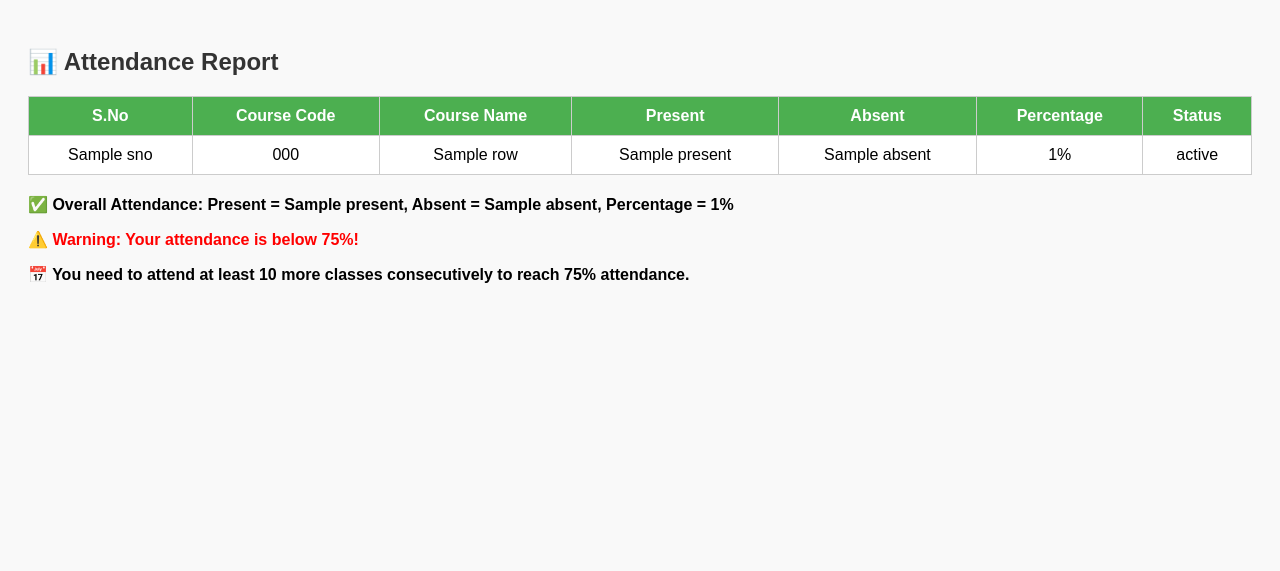
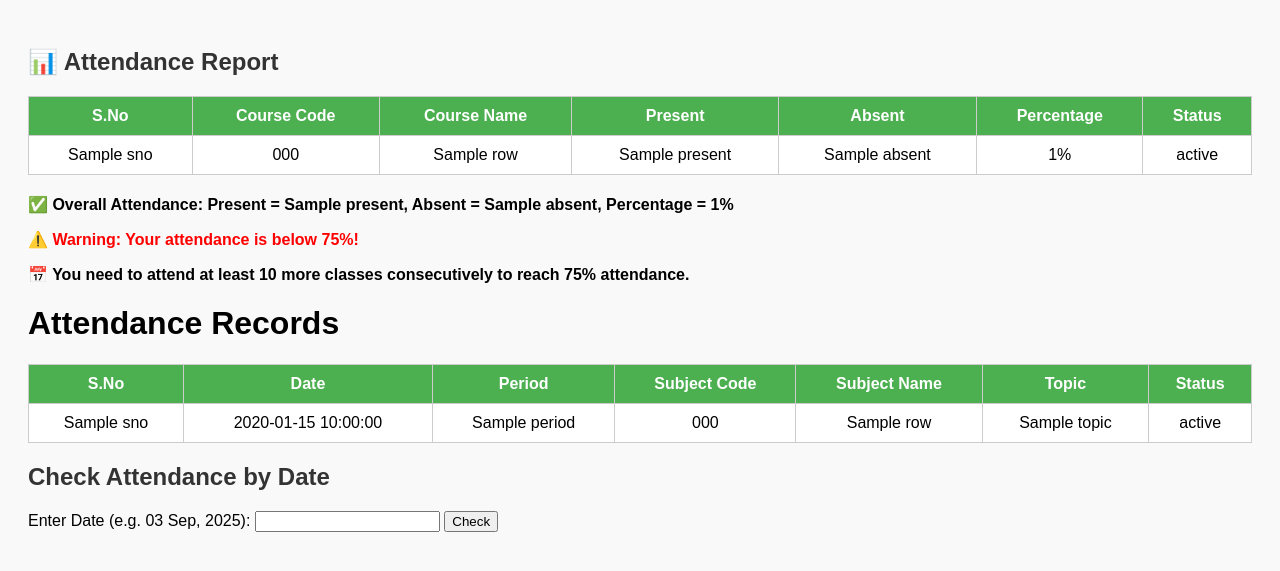
Before and after one commit to GKarthikeya/03.09.25, a Flask app: template templates/attendance.html in a window 1280 px wide. Shown: the top 571 px of the page. Run offline with Flask 3, Linux system fonts and the light colour scheme; the template is opened without the code that fills it: most values are stand-ins (such as "Sample title", 1, 10 or a date in 2020); parts of the project's set-up code (start-up, migrations or seed data) failed here and were passed over.

Commit message:
Update attendance.html

```diff
--- a/templates/attendance.html
+++ b/templates/attendance.html
@@ -72,4 +72,42 @@
         {% endif %}
     </div>
 </body>
+<!DOCTYPE html>
+<html>
+<head>
+  <title>Attendance Records</title>
+</head>
+<body>
+  <h1>Attendance Records</h1>
+  <table border="1">
+    <tr>
+      <th>S.No</th>
+      <th>Date</th>
+      <th>Period</th>
+      <th>Subject Code</th>
+      <th>Subject Name</th>
+      <th>Topic</th>
+      <th>Status</th>
+    </tr>
+    {% for row in records %}
+    <tr>
+      <td>{{ row.sno }}</td>
+      <td>{{ row.date }}</td>
+      <td>{{ row.period }}</td>
+      <td>{{ row.subject_code }}</td>
+      <td>{{ row.subject_name }}</td>
+      <td>{{ row.topic }}</td>
+      <td>{{ row.status }}</td>
+    </tr>
+    {% endfor %}
+  </table>
+
+  <h2>Check Attendance by Date</h2>
+  <form action="/attendance/date" method="get">
+    <label>Enter Date (e.g. 03 Sep, 2025):</label>
+    <input type="text" name="date">
+    <button type="submit">Check</button>
+  </form>
+</body>
 </html>
+</html>
```
